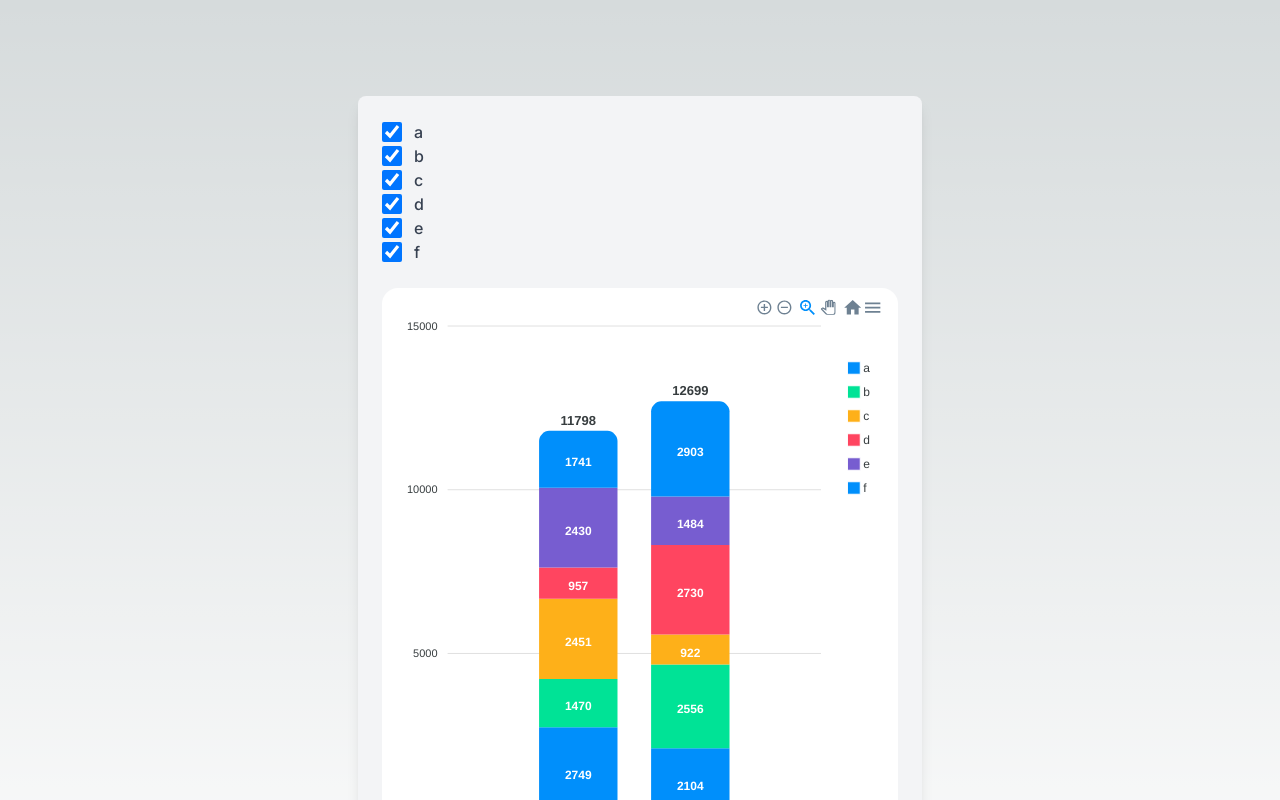
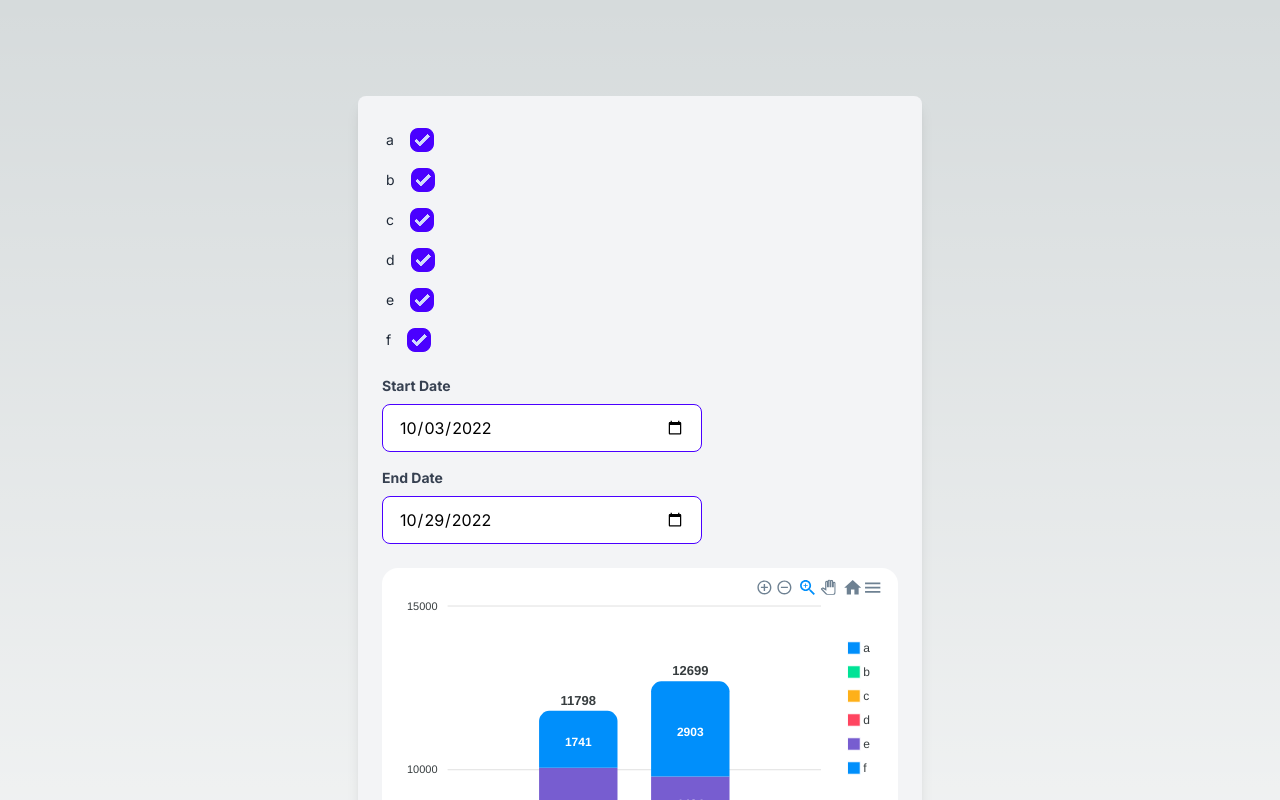
Before and after one commit to vipansh/dashboard-reactApexChart, a Next.js app: page / in a window 1280 px wide. Shown: the top 800 px of the page. Built offline with nearby package versions, Linux system fonts and the light colour scheme.

Commit message:
✅ feat: desi ui added | checkbox updated

```diff
--- a/package.json
+++ b/package.json
@@ -22,6 +22,7 @@
     "@types/react": "^18",
     "@types/react-dom": "^18",
     "autoprefixer": "^10.0.1",
+    "daisyui": "^4.4.20",
     "eslint": "^8",
     "eslint-config-next": "14.0.4",
     "postcss": "^8",
--- a/src/components/ChartComponent.tsx
+++ b/src/components/ChartComponent.tsx
@@ -6,8 +6,6 @@ import Image from "next/image";
 import { data } from "../data";
 
 type Props = {};
-const startDate = "4/10/2022";
-const endDate = "29/10/2022";
 const ChartComponent = (props: Props) => {
   const [selectedProducts, setSelectedProducts] = useState([
     "a",
@@ -17,31 +15,76 @@ const ChartComponent = (props: Props) => {
     "e",
     "f",
   ]);
+  const [startDate, setStartDate] = useState<Date>(new Date("2022-10-03"));
+  const [endDate, setEndDate] = useState<Date>(new Date("2022-10-29"));
 
   const handleCheckboxChange = (event: React.ChangeEvent<HTMLInputElement>) => {
     const { name, checked } = event.target;
     setSelectedProducts((prev) =>
-      checked ? [...prev, name] : prev.filter((product) => product !== name)
+      checked ? [...prev, name].sort() : prev.filter((product) => product !== name).sort()
     );
   };
 
+  const handleStartDateChange = (
+    event: React.ChangeEvent<HTMLInputElement>
+  ) => {
+    setStartDate(new Date(event.target.value));
+  };
+
+  const handleEndDateChange = (event: React.ChangeEvent<HTMLInputElement>) => {
+    setEndDate(new Date(event.target.value));
+  };
+  console.log({ startDate, endDate });
   return (
-    <div className="bg-gray-100 p-6 rounded-lg shadow-lg">
+    <div className="bg-gray-100 p-6 rounded-lg shadow-lg ">
       {["a", "b", "c", "d", "e", "f"].map((product) => (
         <div key={product} className="flex items-center space-x-3">
+          <div className="form-control">
+            <label className="label cursor-pointer">
+              <span className="label-text mr-4">{product}</span>
               <input
                 type="checkbox"
                 name={product}
                 checked={selectedProducts.includes(product)}
                 onChange={handleCheckboxChange}
-            className="form-checkbox h-5 w-5 text-blue-600"
                 id={product}
+                className="checkbox checkbox-primary checkbox-md"
               />
-          <label htmlFor={product} className="font-medium text-gray-700">
-            {product}
             </label>
           </div>
+        </div>
       ))}
+
+      <div className="mt-4">
+        <label
+          className="block text-gray-700 text-sm font-bold mb-2"
+          htmlFor="startDate"
+        >
+          Start Date
+        </label>
+        <input
+          className="input input-bordered input-primary w-full max-w-xs"
+          id="startDate"
+          type="date"
+          value={startDate.toISOString().substring(0, 10)}
+          onChange={handleStartDateChange}
+        />
+      </div>
+      <div className="mt-4">
+        <label
+          className="block text-gray-700 text-sm font-bold mb-2"
+          htmlFor="endDate"
+        >
+          End Date
+        </label>
+        <input
+          className="input input-bordered input-primary w-full max-w-xs "
+          id="endDate"
+          type="date"
+          value={endDate.toISOString().substring(0, 10)}
+          onChange={handleEndDateChange}
+        />
+      </div>
       <div className="mt-6">
         <BarGraph
           products={
--- a/src/util/convertToProductDataInRange.ts
+++ b/src/util/convertToProductDataInRange.ts
@@ -12,27 +12,24 @@ const convertDate = (dateStr: string): Date => {
 
 const isDateInRange = (
   date: string,
-  startDate: string,
-  endDate: string
+  startDate: Date,
+  endDate: Date
 ): boolean => {
   const d = convertDate(date);
-  const startD = convertDate(startDate);
-  const endD = convertDate(endDate);
+  const startD = startDate;
+  const endD = endDate;
   return d >= startD && d <= endD;
 };
 
-export function convertToProductDataInRange(
+export const convertToProductDataInRange = (
   data: DataType[],
-  startDate: string,
-  endDate: string,
+  startDate: Date,
+  endDate: Date,
   productNames: string[]
-): { products: ProductData[]; dates: Date[] } {
-  // Filter data by date range
+): { products: ProductData[]; dates: Date[] } => {
   const filteredData = data.filter((d) =>
     isDateInRange(d.day, startDate, endDate)
   );
-
-  // Extract unique dates and sort them
 
   const dates = Array.from(
     new Set(filteredData.map((d) => convertDate(d.day).getTime()))
@@ -45,7 +42,6 @@ export function convertToProductDataInRange(
     data: [],
   }));
 
-  // Aggregate values for each product by date
   dates.forEach((date) => {
     const filteredByDateData = filteredData.filter(
       (d) => convertDate(d.day).getTime() === date.getTime()
--- a/tailwind.config.ts
+++ b/tailwind.config.ts
@@ -15,6 +15,6 @@ const config: Config = {
       },
     },
   },
-  plugins: [],
+  plugins: [require("daisyui")],
 }
 export default config
```
Also changed, not shown: 1 other file (tests, documents, lock files or other folders). Lines whose indentation alone changed are shown as unchanged.
